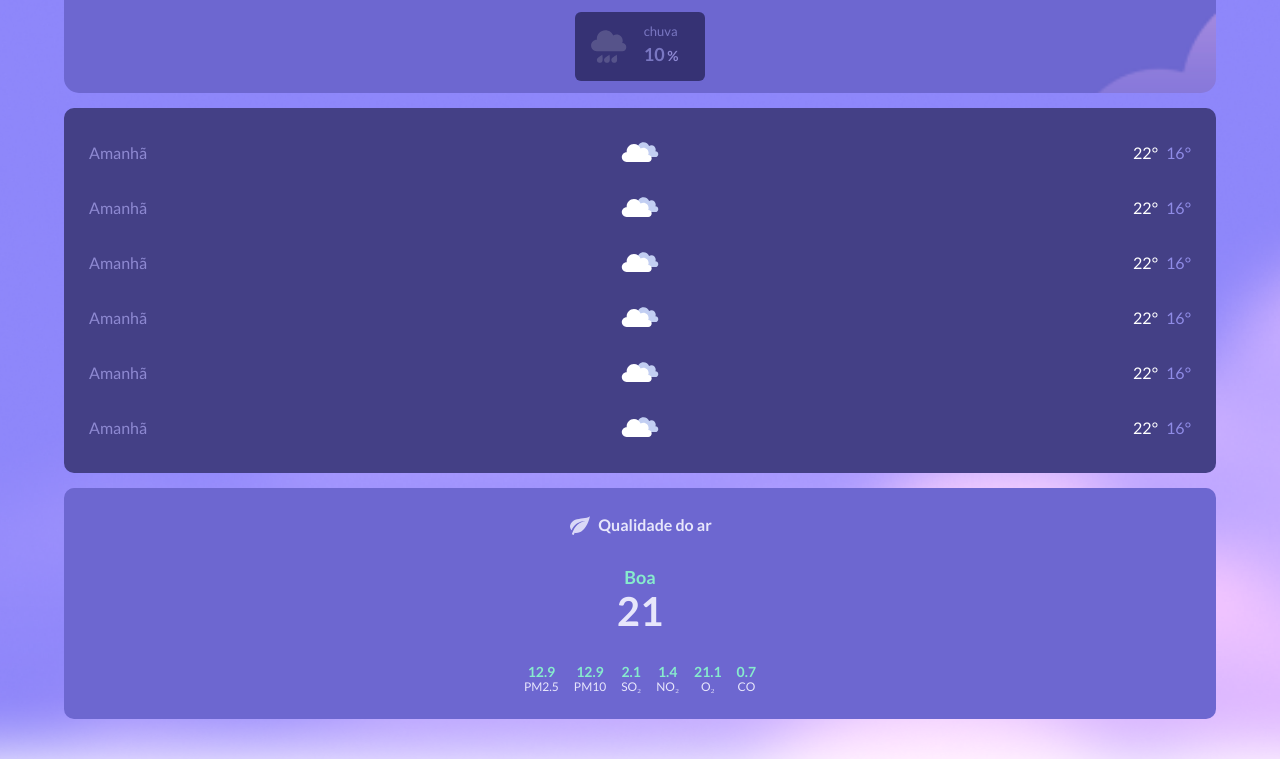
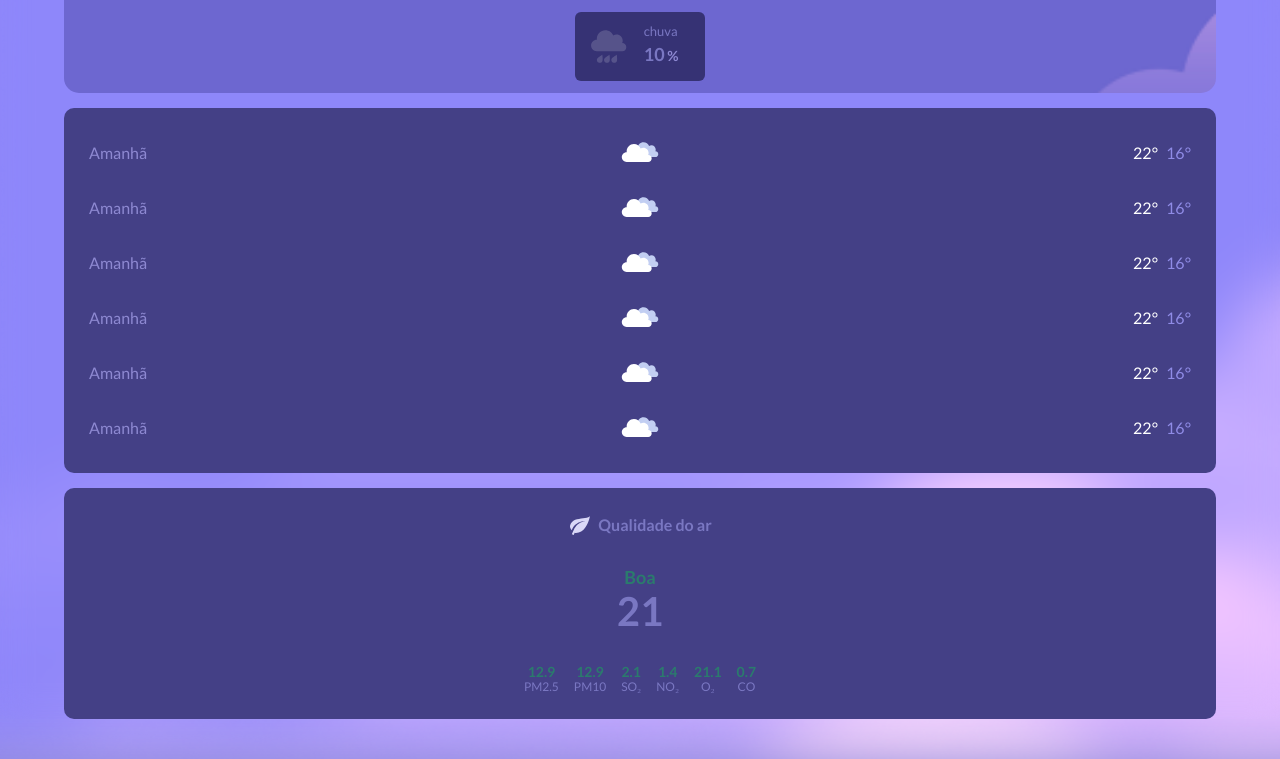
Before and after one commit to Otavio-MBarra/weather-app, a website: page index.html in a window 1280 px wide. Shown: the part 528-1287 px from the top of the page. Drawn offline with Linux system fonts and the dark colour scheme.

Commit message:
made dark mode air quality panel

```diff
--- a/src/sass/style.scss
+++ b/src/sass/style.scss
@@ -4,7 +4,9 @@
 @use "./input-search/input-search-style.scss";
 @use "./panel-climate-week/panel-climate-week.scss";
 body {
-  background: no-repeat url("../img/main-background.png") center/cover;
+  background: variables.$background-card no-repeat
+    url("../img/main-background.png") center/cover;
+  backdrop-filter: blur(15px);
 }
 main {
   max-width: min(90vw, 1440px);
@@ -66,5 +68,14 @@ main {
 .more-info-statistic__unit {
   @include variables.font-lato(1.2rem, 400);
 }
-
+@media (prefers-color-scheme: dark) {
+  .air-quality-panel {
+    background-color: variables.$background-panel-dark;
+    color: variables.$font-dark-paler-lavender;
+  }
+  .more-info-statistic__number,
+  .quality-statistic__text {
+    color: variables.$font-dark-aquamarine;
+  }
+}
 ////////////
```
Also changed, not shown: src/css/style.min.css, 1 other file.
